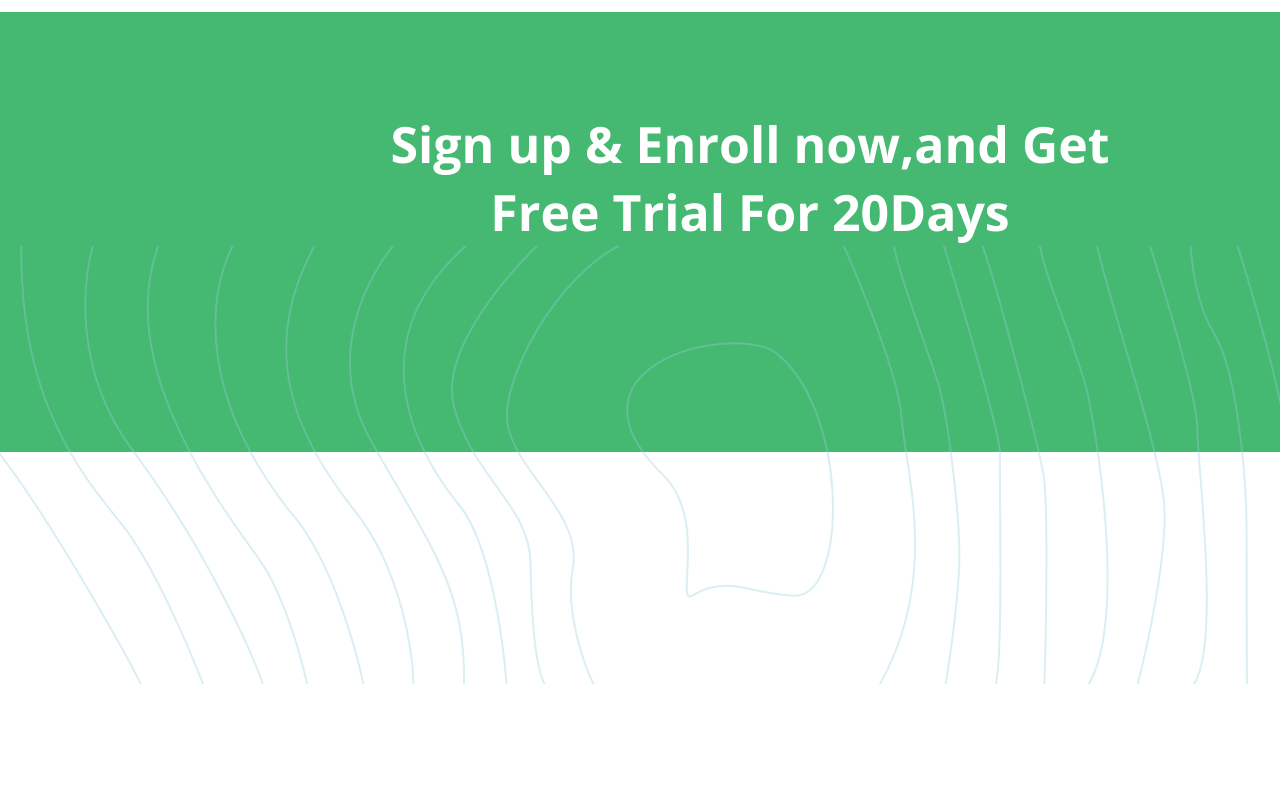
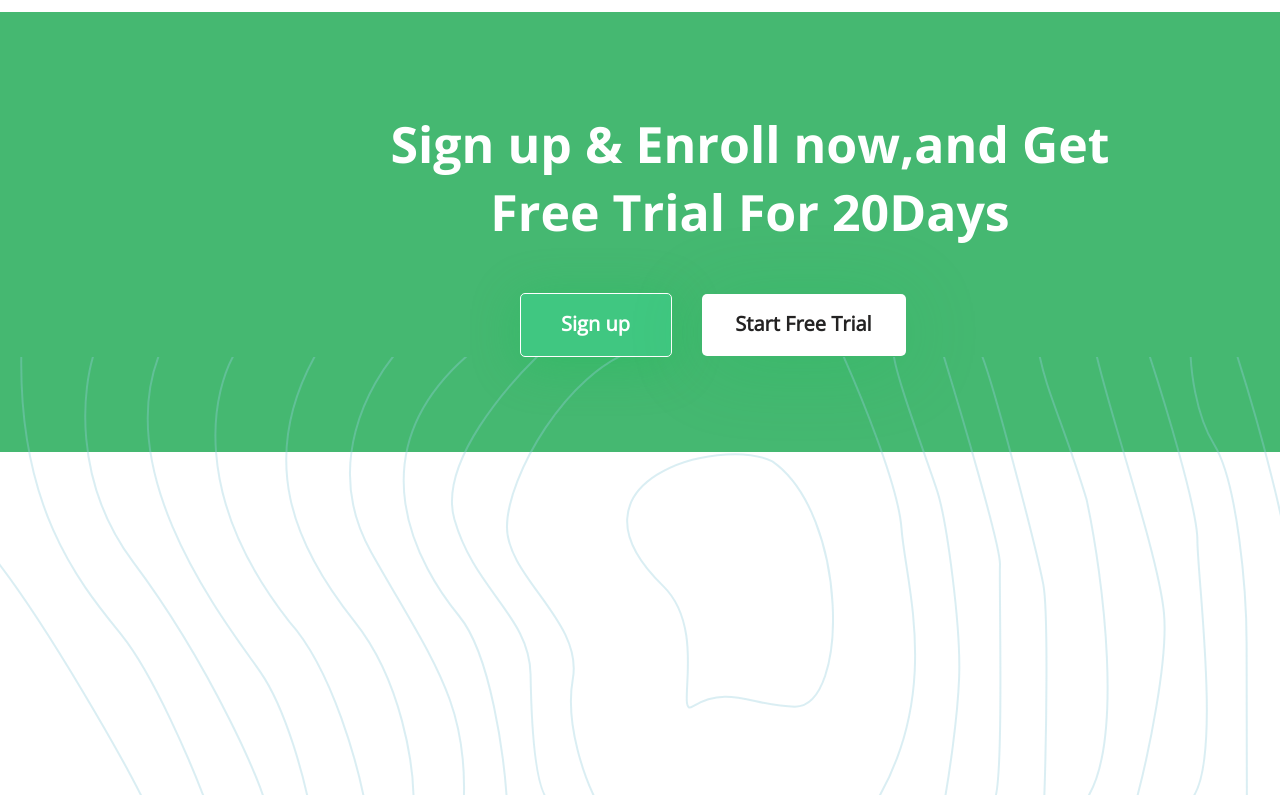
Before and after one commit to developer64/U-code, a plain HTML site: page index.html in a window 1280 px wide. Shown: the part 5084-5884 px from the top of the page. Before the commit the page ends 5773 px from the top, so only its background shows below. Drawn offline with Linux system fonts and the light colour scheme.

Commit message:
The block Fotter -buttons

```diff
--- a/css/main.css
+++ b/css/main.css
@@ -798,3 +798,28 @@ footer p {
     font-size: 50px;
     line-height: 68px;
 }
+
+.block_button {
+    display: flex;
+    justify-content: center;
+    align-items: center;
+    margin-top: 47px;
+}
+
+#signUp {
+    width: 110px;
+    border-radius: 5px;
+    border: 1px solid #FFF;
+    box-shadow: 0px 7px 50px 0px rgba(9, 188, 77, 0.30);
+    margin-right: 15px;
+    text-align: center;
+}
+
+#startFree {
+    width: 164px;
+    border-radius: 5px;
+    background: #FFF;
+    color: #242323;
+    text-align: center;
+    margin-left: 15px;
+}
--- a/index.html
+++ b/index.html
@@ -312,6 +312,10 @@
                 <p>Sign up & Enroll now,and Get<br>
                 Free Trial For 20Days</p>
             </div>
+            <div class="block_button">
+                <a href="#" class="button" id="signUp" >Sign up</a>
+                <a href="#" class="button" id="startFree">Start Free Trial</a>
+            </div>
             <svg xmlns="http://www.w3.org/2000/svg" width="834" height="438" viewBox="0 0 834 438" fill="none">
             <path d="M-10 195.389C41.5045 258.782 131.164 412.216 156.556 470.956L205.702 444.937C191.122 406.105 153.902 318.389 121.663 278.178C81.3636 227.913 17.4744 153.404 21.406 -6.85055H95.1243C82.1827 29.6157 71.7311 123.127 133.458 205.442C210.616 308.336 267.134 436.658 266.642 453.807H310.382C304.648 423.254 286.595 352.687 260.253 314.841C227.326 267.534 108.398 118.515 160.984 -6.85055H236.668C212.259 32.1782 188.599 136.373 289.249 264.577C332.89 312.831 358.872 410.836 366.408 453.807L413.587 444.937C413.751 409.653 402.186 324.184 354.613 264.577C295.147 190.067 254.72 101.957 318.609 -7.44189H399.051C369.564 25.6734 322.177 108.343 371.322 195.389C432.754 304.197 470.596 347.956 463.224 453.807L506.964 444.937C504.179 399.009 490.746 297.574 459.293 259.255C419.976 211.356 349.667 94.8608 474.497 -7.44189L544.447 -7.44171M544.447 -7.44171C507.915 27.2505 438.258 105.505 454.378 162.274C474.528 233.235 529.571 259.255 530.554 317.206C531.537 375.158 535.468 436.067 550.212 444.937C557.289 444.937 584.286 444.937 596.9 444.937C585.433 423.057 564.563 367.826 572.819 321.937C583.14 264.577 506.964 220.226 506.964 169.962C506.964 119.697 566.922 14.4379 636.217 -7.44189L544.447 -7.44171ZM772.35 104.322C848.034 156.952 849.727 349.656 794.957 349.656C753.731 349.656 728.814 327.601 692.243 349.656C674.983 360.064 707.829 272.464 663.247 229.096C555.431 124.217 718.29 78.5672 772.35 104.322Z" stroke="#95CDDC" stroke-opacity="0.35" stroke-width="2"/>
             </svg>
```
